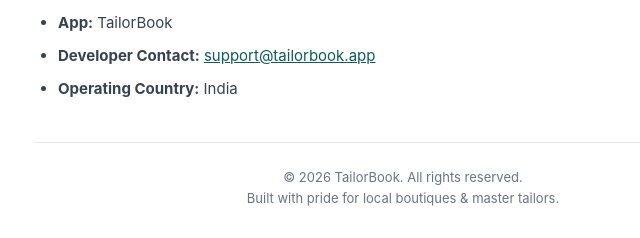
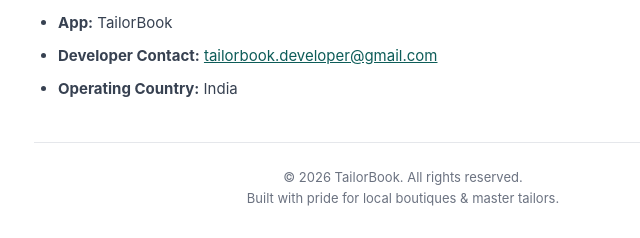
Before and after one commit to abhinay2006mcaproton/TailorBook, a plain HTML site: page docs/privacy-policy.html in a window 1280 px wide. Shown: the part 2920-3158 px from the top of the page, 237-877 px from the left. Drawn offline with Linux system fonts and the light colour scheme.

Commit message:
Update developer contact email in privacy policy

```diff
--- a/docs/privacy-policy.html
+++ b/docs/privacy-policy.html
@@ -263,7 +263,7 @@
     </p>
     <ul>
         <li><strong>App:</strong> TailorBook</li>
-        <li><strong>Developer Contact:</strong> <a href="mailto:support@tailorbook.app">support@tailorbook.app</a></li>
+        <li><strong>Developer Contact:</strong> <a href="mailto:tailorbook.developer@gmail.com">tailorbook.developer@gmail.com</a></li>
         <li><strong>Operating Country:</strong> India</li>
     </ul>
 
```
